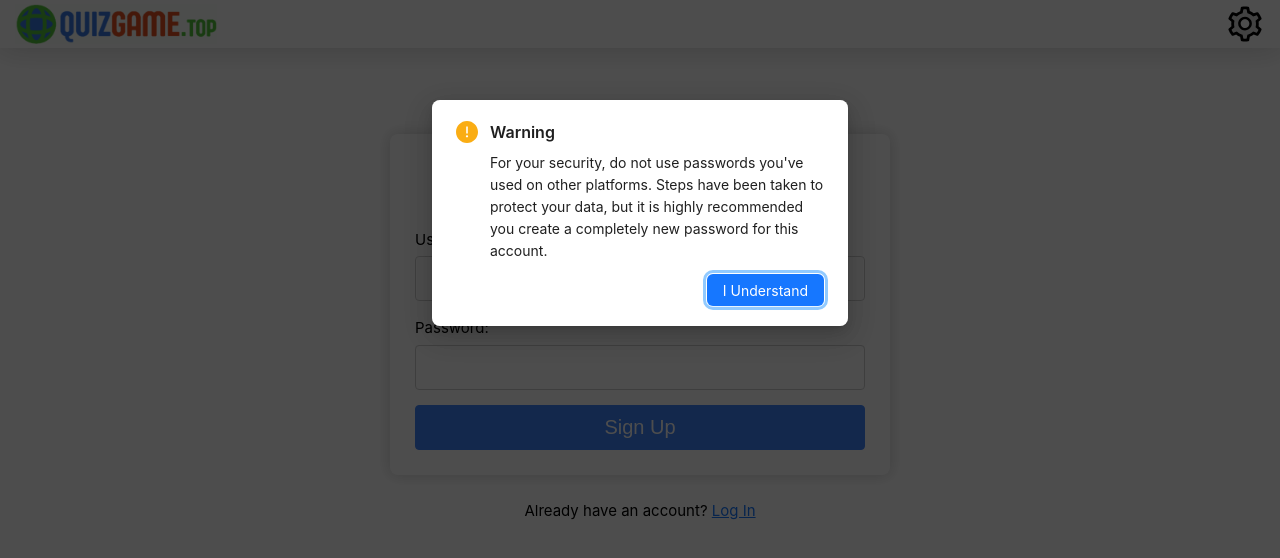
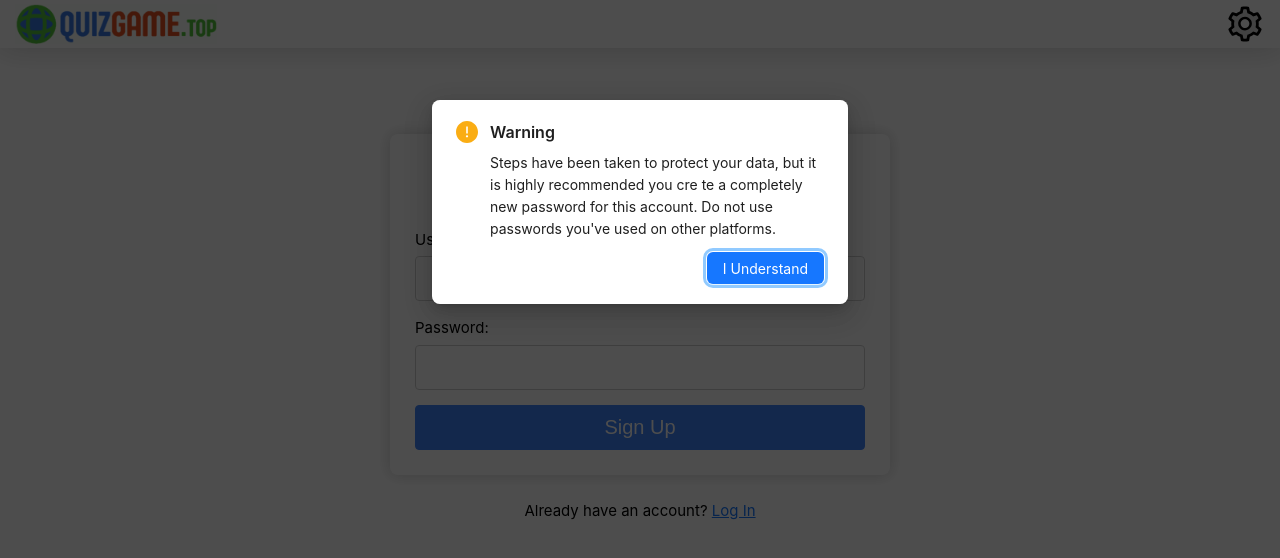
Before and after one commit to msam-dev/quizgame.top, a React (Vite) app in the folder quizgame.top-frontend/quizgame.top/: page /Signup in a window 1280 px wide. Shown: the top 558 px of the page. Built offline with nearby package versions, Linux system fonts and the light colour scheme.

Commit message:
improved wording on warning

```diff
--- a/quizgame.top-frontend/quizgame.top/src/pages/Signup.tsx
+++ b/quizgame.top-frontend/quizgame.top/src/pages/Signup.tsx
@@ -27,8 +27,8 @@ const Signup = () => {
   const warn = () => {
     Modal.warning({
       title: 'Warning',
-      content: "For your security, do not use passwords you've used on other platforms. Steps have been taken to protect your data, but it is highly recommended you create a completely new password for this account.",
-      okText: "I Understand",
+      content: 'Steps have been taken to protect your data, but it is highly recommended you cre  te a completely new password for this account. Do not use passwords you\'ve used on other platforms.',
+      okText: 'I Understand',
     });
   }
 
@@ -55,7 +55,7 @@ const Signup = () => {
       return;
     }
     if (!regex.test(username)) {
-      setError("Usernames can only contain letters, numbers, and underscores.");
+      setError('Usernames can only contain letters, numbers, and underscores.');
       return;
     }
 
@@ -69,15 +69,15 @@ const Signup = () => {
   const requestSignup = () => {
     message.loading('Signing up, please wait...');
 
-    fetch(signUpEndPoint, {method: "POST",
-      headers: { "Content-Type": "application/json",},
+    fetch(signUpEndPoint, {method: 'POST',
+      headers: { 'Content-Type': 'application/json',},
       body: JSON.stringify({ username, password }),
     })
     .then((response) => {
       if (response.ok) return response.json();
 
       return response.json().then((errorData) => {
-        throw new Error(errorData.message || "Signup failed");
+        throw new Error(errorData.message || 'Signup failed');
       });
     })
     .then((data) => {
@@ -92,7 +92,7 @@ const Signup = () => {
   return (
     <>
       <div className='signup-container'>
-        <div className="signup-inner-container">
+        <div className='signup-inner-container'>
           <form onSubmit={logOut} className={`logout-form ${context.loggedIn}`}>
             <div className='message' >You are already logged in as: <b>{context.username}</b></div>
             <button type='submit' className='signup-button'>
```
